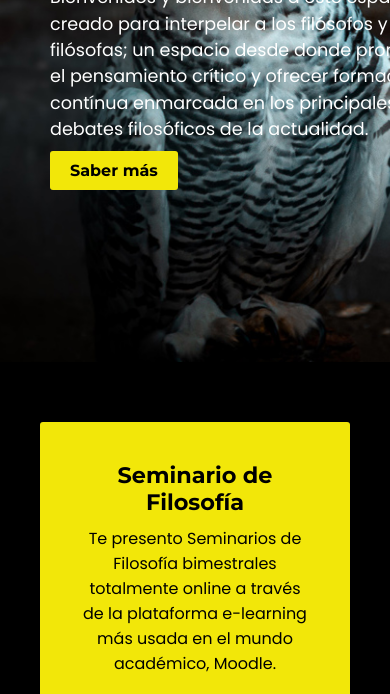
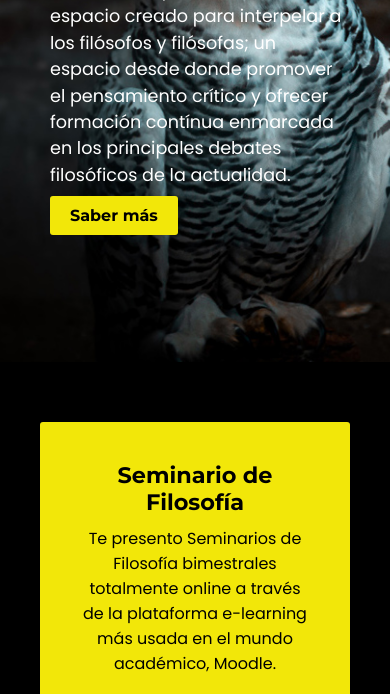
Before and after one commit to gaby-loz/desarrolloweb, a website: page index.html in a window 390 px wide. Shown: the part 406-1100 px from the top of the page. Drawn offline with nearby package versions, Linux system fonts and the light colour scheme.

Commit message:
cambio en header inicio

```diff
--- a/scss/style.scss
+++ b/scss/style.scss
@@ -769,9 +769,10 @@ body {
         flex-flow: column wrap;
         justify-content: space-around;
         background-image: url("../css/img/buhoo-movil-2.jpg");
+        background-attachment:none;
         height: 80vh;
         p{
-            max-width: 400px;
+            max-width: 300px;
         }
         h1{
             font-size: 2rem;
```
Also changed, not shown: css/style.css.
